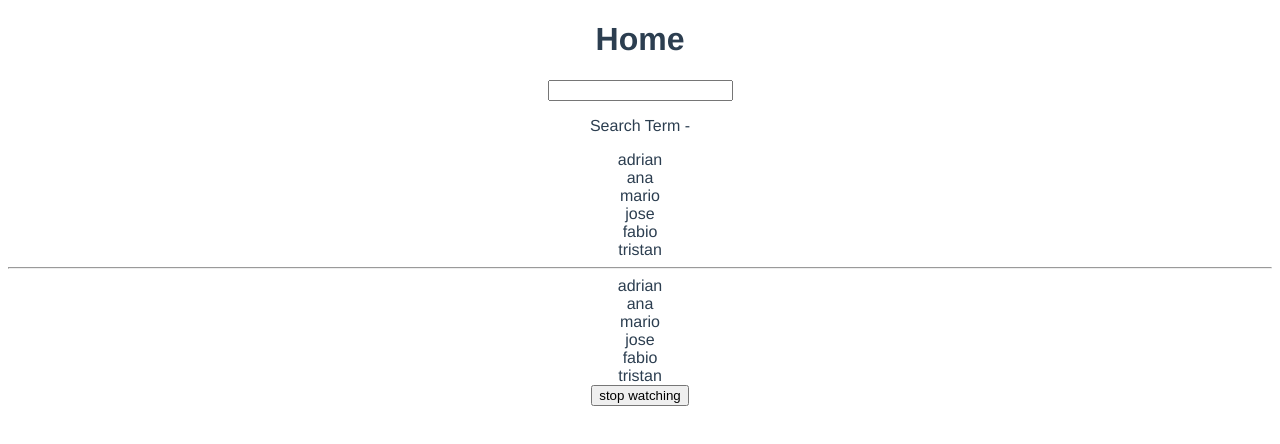
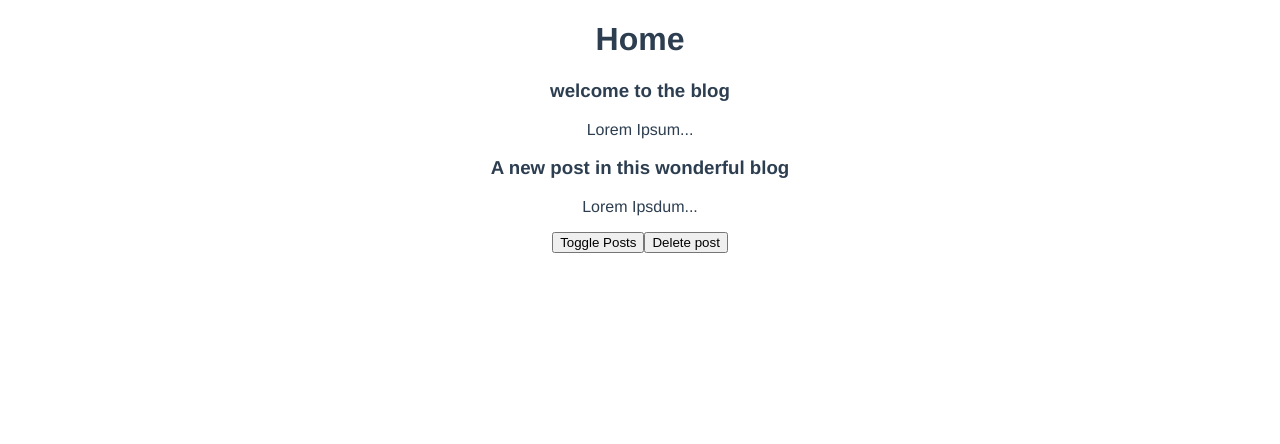
Before and after one commit to adrianhm13/vue-blog, a Vue app: page / in a window 1280 px wide. Shown: the top 444 px of the page. Built offline with nearby package versions, Linux system fonts and the light colour scheme.

Commit message:
Added post components

```diff
--- /dev/null
+++ b/data/db.json
@@ -0,0 +1,24 @@
+{
+    "posts": [
+      {
+        "id": 1,
+        "title": "welcome to the new blog",
+        "body": "Lorem ipsum dolor sit amet, consectetur adipiscing elit, sed do eiusmod tempor incididunt ut labore et dolore magna aliqua.",
+        "tags": [
+          "webdev",
+          "coding",
+          "news"
+        ]
+      },
+      {
+        "id": 2,
+        "title": "top 5 CSS tips",
+        "body": "Lorem ipsum dolor sit amet, consectetur adipiscing elit, sed do eiusmod tempor incididunt ut labore et dolore magna aliqua.",
+        "tags": [
+          "css",
+          "webdev",
+          "coding"
+        ]
+      }
+    ]
+  }
--- a/package.json
+++ b/package.json
@@ -9,6 +9,7 @@
   },
   "dependencies": {
     "core-js": "^3.8.3",
+    "json-server": "^0.17.0",
     "vue": "^3.2.13",
     "vue-router": "^4.0.3"
   },
--- /dev/null
+++ b/src/components/PostList.vue
@@ -0,0 +1,25 @@
+<template>
+  <div class="post-list">
+    <div v-for="post in posts" :key="post.id">
+      <SinglePost :post="post" />
+    </div>
+  </div>
+</template>
+
+<script>
+import { onMounted, onUnmounted, onUpdated } from "vue";
+import SinglePost from "./SinglePost";
+
+export default {
+  props: ["posts"],
+  components: { SinglePost },
+  setup(props) {
+    console.log("Props", props);
+    onMounted(() => console.log("Component mounted"));
+    onUnmounted(() => console.log("Component unmounted"));
+    onUpdated(() => console.log("Component updated"));
+  },
+};
+</script>
+
+<style scoped></style>
--- /dev/null
+++ b/src/components/SinglePost.vue
@@ -0,0 +1,24 @@
+<template>
+  <div class="post">
+    <h3>
+      {{ post.title }}
+    </h3>
+    <p>{{ snippet }}</p>
+  </div>
+</template>
+
+<script>
+import { computed } from "vue";
+export default {
+  props: ["post"],
+  setup(props) {
+    const snippet = computed(() => {
+      return props.post.body.substring(0, 100) + "...";
+    });
+
+    return { snippet };
+  },
+};
+</script>
+
+<style scoped></style>
--- a/src/views/HomeView.vue
+++ b/src/views/HomeView.vue
@@ -1,44 +1,30 @@
 <template>
   <div class="home">
     <h1>Home</h1>
-    <input type="text" v-model="search" />
-    <p>Search Term - {{ search }}</p>
-    <div v-for="name in matchingNames" :key="name">
-      {{ name }}
-    </div>
-    <hr />
-    <div v-for="name in names" :key="name">
-      {{ name }}
-    </div>
-    <button @click="handleClick">stop watching</button>
+    <PostList :posts="posts" v-if="showPosts" />
+    <button @click="showPosts = !showPosts">Toggle Posts</button>
+    <button @click="posts.pop()">Delete post</button>
   </div>
 </template>
 
 <script>
-import { ref, computed, watch, watchEffect } from "vue";
+import { ref } from "vue";
+import PostList from "../components/PostList.vue";
 
 export default {
   name: "HomeView",
+  components: { PostList },
   setup() {
-    const names = ref(["adrian", "ana", "mario", "jose", "fabio", "tristan"]);
-    const search = ref("");
-
-    const stopWatch = watch(search, () => {
-      console.log("Search has changed", search.value);
-    });
-
-    const stopEffect = watchEffect(() => {
-      console.log("watchEffect fired", search.value);
-    });
-    const matchingNames = computed(() => {
-      return names.value.filter((name) => name.includes(search.value));
-    });
-
-    const handleClick = () => {
-      stopWatch();
-      stopEffect();
-    };
-    return { names, search, matchingNames, handleClick };
+    const showPosts = ref(true);
+    const posts = ref([
+      { title: "welcome to the blog", body: "Lorem Ipsum", id: 1 },
+      {
+        title: "A new post in this wonderful blog",
+        body: "Lorem Ipsdum",
+        id: 2,
+      },
+    ]);
+    return { posts, showPosts };
   },
 };
 </script>
```
Also changed, not shown: 1 other file (tests, documents, lock files or other folders).
